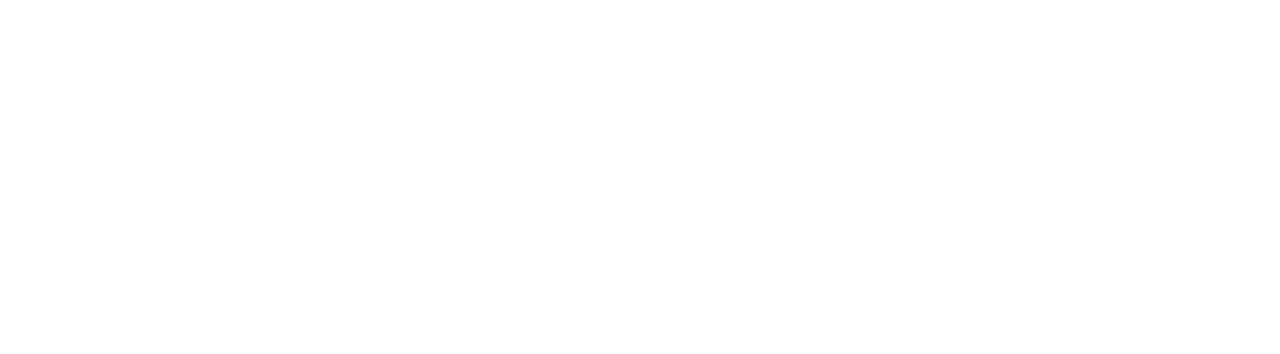
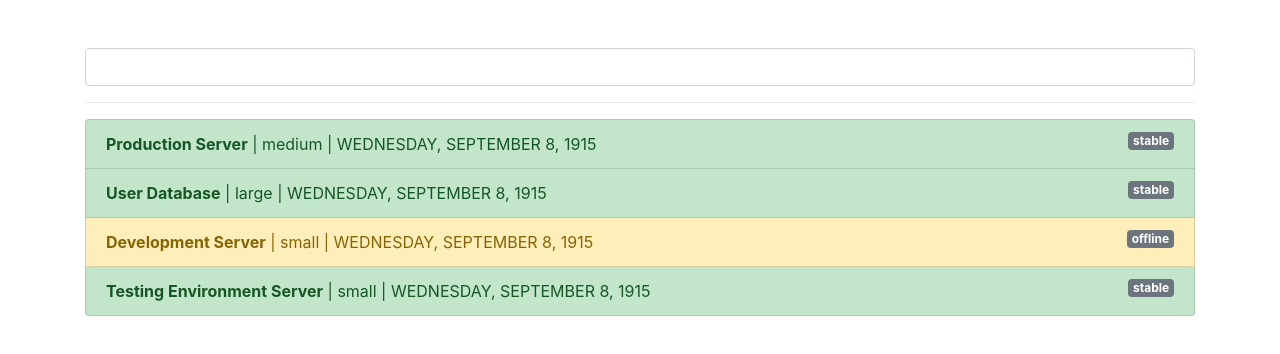
Before and after one commit to mfgabriel92/angular-9-section-17-pipes, an Angular app: page / in a window 1280 px wide. Shown: the top 354 px of the page. Built offline with nearby package versions, Linux system fonts and the light colour scheme.

Commit message:
Example: Creating a Filter Pipe

```diff
--- a/src/app/app.component.html
+++ b/src/app/app.component.html
@@ -1,7 +1,7 @@
 <div class="container mt-5">
   <div class="row">
     <div class="col">
-      <input type="text" class="form-control" [(ngModel)]="" />
+      <input type="text" class="form-control" [(ngModel)]="filterStatus" />
       <hr />
       <ul class="list-group">
         <li
```
